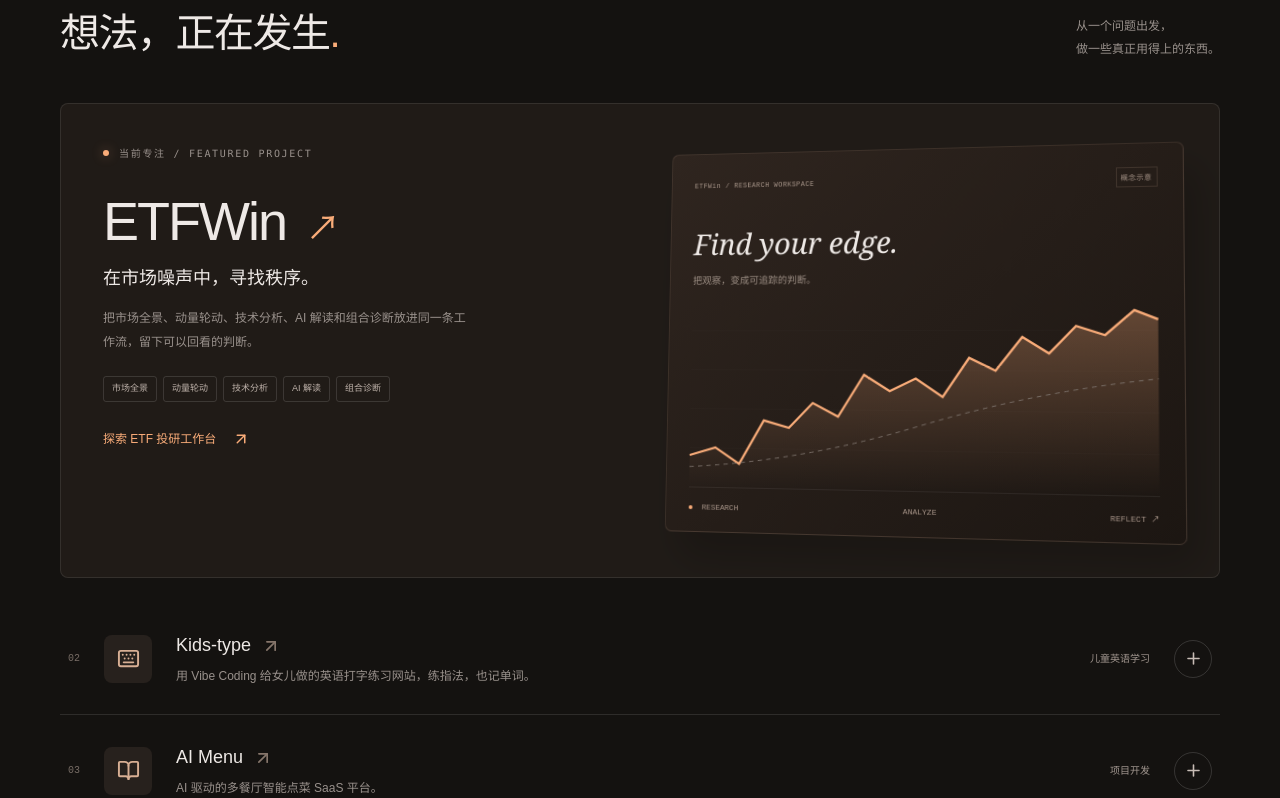
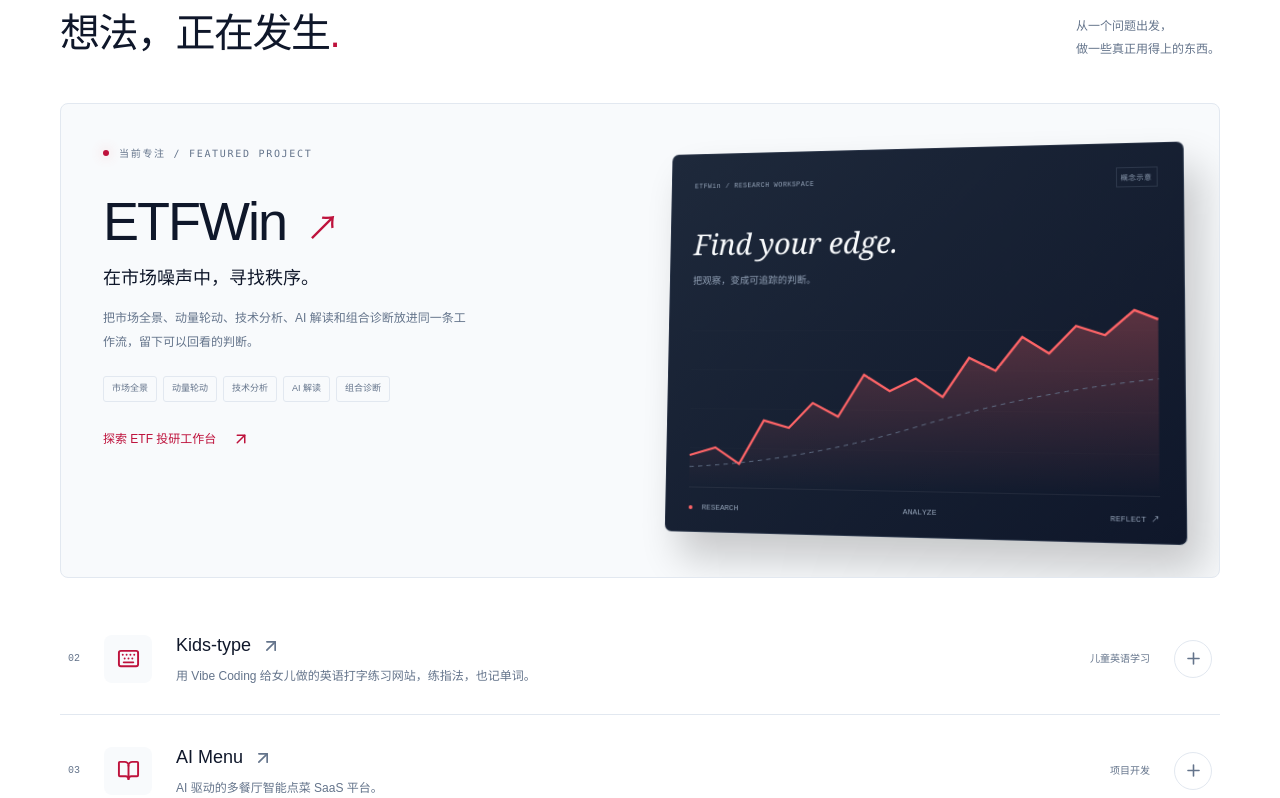
Before and after one commit to jasonbai/jasonbai.github.io, a React (Vite) app: page / in a window 1280 px wide. Shown: the part 1029-1827 px from the top of the page. Built offline with nearby package versions, Linux system fonts and the light colour scheme.

Commit message:
Update website palette to match ETFWin homepage

```diff
--- a/src/App.tsx
+++ b/src/App.tsx
@@ -311,8 +311,8 @@ export default function App() {
               <svg viewBox="0 0 520 210" fill="none">
                 <defs>
                   <linearGradient id="chartFill" x1="0" y1="0" x2="0" y2="1">
-                    <stop stopColor="#f9ac79" stopOpacity=".3" />
-                    <stop offset="1" stopColor="#f9ac79" stopOpacity="0" />
+                    <stop stopColor="var(--brand-red)" stopOpacity=".3" />
+                    <stop offset="1" stopColor="var(--brand-red)" stopOpacity="0" />
                   </linearGradient>
                 </defs>
                 <path
@@ -322,12 +322,12 @@ export default function App() {
                 <path
                   className="chart-line"
                   d="M0 175 L30 166 L58 184 L86 135 L115 143 L142 115 L171 130 L200 83 L229 101 L258 87 L288 107 L317 64 L346 78 L375 41 L404 59 L433 29 L464 39 L495 12 L520 22"
-                  stroke="#f9ac79"
+                  stroke="var(--brand-red)"
                   strokeWidth="2.5"
                 />
                 <path
                   d="M0 188 Q130 180 260 140 T520 86"
-                  stroke="#7d736c"
+                  stroke="#64748b"
                   strokeDasharray="5 5"
                 />
               </svg>
--- a/src/index.css
+++ b/src/index.css
@@ -4,11 +4,17 @@
 }
 :root {
   font-family: var(--font-sans);
-  color: #eee9e6;
-  background: #141210;
+  color: #f8fafc;
+  background: #0f172a;
   font-synthesis: none;
-  --muted: #99918c;
-  --accent: #f9ac79;
+  --muted: #94a3b8;
+  --accent: #f87171;
+  --surface: #1e293b;
+  /* ETFWin homepage title: red-400 → rose-400 → orange-400. */
+  --brand-red: oklch(70.4% .191 22.216);
+  --brand-rose: oklch(71.2% .194 13.428);
+  --brand-orange: oklch(75% .183 55.934);
+  --brand-gradient: linear-gradient(to right, var(--brand-red), var(--brand-rose), var(--brand-orange));
   --line: #ffffff1c;
 }
 * {
@@ -20,6 +26,7 @@ html {
 }
 body {
   margin: 0;
+  overflow-x: clip;
 }
 a {
   color: inherit;
@@ -42,8 +49,8 @@ a:focus-visible {
   outline-offset: 6px;
 }
 ::selection {
-  background: var(--accent);
-  color: #141210;
+  background: var(--brand-gradient);
+  color: #0f172a;
 }
 .site-shell {
   max-width: 1320px;
@@ -82,7 +89,7 @@ a:focus-visible {
   font-size: 13px;
 }
 .header nav span {
-  color: #78716c;
+  color: #94a3b8;
   margin-left: 8px;
   font-size: 10px;
 }
@@ -125,7 +132,7 @@ a:focus-visible {
   height: 6px;
   background: var(--accent);
   border-radius: 50%;
-  box-shadow: 0 0 12px #f9ac7970;
+  box-shadow: 0 0 12px #f8717170;
   flex-shrink: 0;
 }
 .hero h1 {
@@ -140,6 +147,9 @@ a:focus-visible {
   font-weight: 400;
   font-style: italic;
   color: var(--accent);
+  background: var(--brand-gradient);
+  background-clip: text;
+  -webkit-text-fill-color: transparent;
   letter-spacing: -5px;
 }
 .hero h1 i {
@@ -165,8 +175,8 @@ a:focus-visible {
   align-items: center;
   gap: 38px;
   margin-top: 24px;
-  background: var(--accent);
-  color: #20150d;
+  background: var(--brand-gradient);
+  color: #0f172a;
   padding: 16px 22px;
   border-radius: 4px;
   font-size: 13px;
@@ -177,7 +187,7 @@ a:focus-visible {
 }
 .button-primary:hover {
   transform: translateY(-4px);
-  box-shadow: 0 8px 35px #f9ac7920;
+  box-shadow: 0 8px 35px #f8717120;
 }
 .hero-bottom {
   position: absolute;
@@ -187,7 +197,7 @@ a:focus-visible {
   display: flex;
   justify-content: space-between;
   align-items: center;
-  color: #897f79;
+  color: #94a3b8;
   font-size: 9px;
   letter-spacing: 1.4px;
 }
@@ -216,17 +226,17 @@ a:focus-visible {
   position: absolute;
   inset: 90px;
   border-radius: 50%;
-  background: #ca784120;
+  background: #fb718520;
   filter: blur(65px);
 }
 .orbital {
   position: absolute;
   inset: 85px 20px;
-  border: 1px solid #d3af9760;
+  border: 1px solid #fb718560;
   border-radius: 50%;
   transform: rotate(-35deg) rotateX(55deg);
   animation: orbit 24s linear infinite;
-  box-shadow: inset 0 0 20px #f9ac7904;
+  box-shadow: inset 0 0 20px #f8717104;
 }
 .orbital::before {
   content: "";
@@ -237,18 +247,18 @@ a:focus-visible {
   background: var(--accent);
   top: 43%;
   left: -4px;
-  box-shadow: 0 0 16px #f9ac79;
+  box-shadow: 0 0 16px #f87171;
 }
 .orbital-two {
   inset: 40px 90px;
   animation: orbit-two 30s linear infinite;
-  border-color: #d3af9740;
+  border-color: #fb718540;
 }
 .orbital-three {
   inset: 80px 65px;
   animation: orbit-three 38s linear infinite;
   border-style: dashed;
-  border-color: #d3af9724;
+  border-color: #fb718524;
 }
 .core {
   position: absolute;
@@ -259,14 +269,14 @@ a:focus-visible {
   border-radius: 50%;
   background: radial-gradient(
     circle at 32% 25%,
-    #8b6a54,
-    #31261e 48%,
-    #15100c 75%
+    #be6479,
+    #3b2346 48%,
+    #0f172a 75%
   );
   box-shadow:
     inset -10px -12px 25px #000,
-    inset 2px 2px 9px #edcbb455,
-    0 0 70px #d1824d18;
+    inset 2px 2px 9px #fda4af55,
+    0 0 70px #fb718518;
   display: grid;
   place-items: center;
 }
@@ -275,8 +285,8 @@ a:focus-visible {
   font-style: italic;
   font-size: 87px;
   line-height: 1;
-  color: #e7c1a7;
-  text-shadow: 0 2px 15px #ffb58420;
+  color: #fecdd3;
+  text-shadow: 0 2px 15px #fb718520;
   transform: translateY(-8px);
 }
 .orbit-label {
@@ -285,9 +295,9 @@ a:focus-visible {
     9px Consolas,
     monospace;
   letter-spacing: 1px;
-  color: #c8b9af;
-  background: #1f1a16;
-  border: 1px solid #ca9f822e;
+  color: #cbd5e1;
+  background: #1e293b;
+  border: 1px solid #fb71852e;
   padding: 9px 12px;
   border-radius: 3px;
   animation: float 6s ease-in-out infinite;
@@ -313,12 +323,12 @@ a:focus-visible {
   font:
     8px/1.9 Consolas,
     monospace;
-  color: #6c5f56;
+  color: #94a3b8;
   letter-spacing: 1px;
 }
 .ticker {
-  background: var(--accent);
-  color: #25180f;
+  background: var(--brand-gradient);
+  color: #0f172a;
   overflow: hidden;
   padding: 17px 0;
   transform: rotate(-1.3deg);
@@ -372,15 +382,15 @@ h2 > span {
   display: grid;
   grid-template-columns: 1fr 1fr;
   gap: 35px;
-  background: #201b17;
-  border: 1px solid #ffffff17;
+  background: var(--surface);
+  border: 1px solid var(--line);
   border-radius: 8px;
   padding: 42px;
   overflow: hidden;
   transition: border-color 0.3s;
 }
 .featured-project:hover {
-  border-color: #f9ac7960;
+  border-color: #f8717160;
 }
 .featured-copy h3 {
   font-size: 54px;
@@ -418,10 +428,10 @@ h2 > span {
 }
 .tags span {
   font-size: 9px;
-  border: 1px solid #ffffff20;
+  border: 1px solid var(--line);
   border-radius: 3px;
   padding: 5px 8px;
-  color: #bdb1a9;
+  color: var(--muted);
 }
 .text-link {
   display: inline-flex;
@@ -432,10 +442,12 @@ h2 > span {
   margin-top: 28px;
 }
 .market-art {
+  color: #f8fafc;
+  --accent: var(--brand-red);
   align-self: center;
   min-width: 0;
-  background: linear-gradient(140deg, #2f251f, #1c1612);
-  border: 1px solid #bd9a832d;
+  background: linear-gradient(140deg, #1e293b, #0f172a);
+  border: 1px solid #94a3b82d;
   border-radius: 7px;
   padding: 23px 24px 18px;
   transform: perspective(900px) rotateY(-7deg) rotateX(3deg);
@@ -452,10 +464,10 @@ h2 > span {
   gap: 10px;
   font: 7px monospace;
   letter-spacing: 0.5px;
-  color: #a9978b;
+  color: #94a3b8;
 }
 .chart-badge {
-  border: 1px solid #bd9a832d;
+  border: 1px solid #94a3b82d;
   padding: 4px;
   white-space: nowrap;
 }
@@ -468,7 +480,7 @@ h2 > span {
 .market-title small {
   display: block;
   font: 10px var(--font-sans);
-  color: #9c8e84;
+  color: #94a3b8;
   margin-top: 9px;
 }
 .market-art svg {
@@ -490,7 +502,7 @@ h2 > span {
   display: flex;
   justify-content: space-between;
   font: 8px monospace;
-  color: #a9968a;
+  color: #94a3b8;
   border-top: 1px solid #ffffff10;
   padding-top: 15px;
 }
@@ -511,7 +523,7 @@ h2 > span {
 }
 .project-item:hover,
 .project-item.is-open {
-  background: #ffffff02;
+  background: #64748b08;
 }
 .project-summary {
   display: flex;
@@ -521,7 +533,7 @@ h2 > span {
 }
 .project-number {
   font: 10px monospace;
-  color: #786d66;
+  color: var(--muted);
 }
 .project-symbol {
   width: 48px;
@@ -529,8 +541,8 @@ h2 > span {
   border-radius: 8px;
   display: grid;
   place-items: center;
-  background: #27211d;
-  color: #d8af94;
+  background: var(--surface);
+  color: var(--accent);
   flex-shrink: 0;
 }
 .project-title {
@@ -547,7 +559,7 @@ h2 > span {
   overflow-wrap: anywhere;
 }
 .project-title h3 svg {
-  color: #86766b;
+  color: var(--muted);
   flex-shrink: 0;
 }
 .project-title a:hover {
@@ -560,14 +572,14 @@ h2 > span {
 }
 .project-category {
   font-size: 10px;
-  color: #a1968f;
+  color: var(--muted);
 }
 .expand-button {
   display: grid;
   place-items: center;
   background: transparent;
-  color: #c7bcb5;
-  border: 1px solid #ffffff25;
+  color: var(--muted);
+  border: 1px solid var(--line);
   border-radius: 50%;
   width: 38px;
   height: 38px;
@@ -576,8 +588,8 @@ h2 > span {
   transition: background 0.2s;
 }
 .expand-button:hover {
-  background: var(--accent);
-  color: #141210;
+  background: var(--brand-gradient);
+  color: #0f172a;
 }
 .project-details {
   padding: 0 25px 30px 104px;
@@ -600,7 +612,7 @@ h2 > span {
   margin: 0;
 }
 .themes-section {
-  background: #1c1816;
+  background: #0f172a;
   border-block: 1px solid var(--line);
 }
 .themes-section .section {
@@ -640,7 +652,7 @@ h2 > span {
 }
 .theme-card > svg {
   margin-top: 25px;
-  color: #9b8a7f;
+  color: var(--muted);
   transition: transform 0.3s;
 }
 .theme-card:hover > svg {
@@ -680,7 +692,7 @@ h2 > span {
 .about-body > p {
   font-size: 14px;
   line-height: 2.2;
-  color: #b1a8a2;
+  color: var(--muted);
   margin: 0;
 }
 .questions {
@@ -693,11 +705,11 @@ h2 > span {
   border-top: 1px solid var(--line);
   padding: 15px 0;
   margin: 0;
-  color: #b3a69e;
+  color: var(--muted);
 }
 .questions span {
   font: 9px monospace;
-  color: #77665b;
+  color: var(--muted);
   margin-top: 3px;
 }
 .timeline-section {
@@ -710,7 +722,7 @@ h2 > span {
 }
 .timeline article {
   position: relative;
-  border-top: 1px solid #ffffff25;
+  border-top: 1px solid var(--line);
   padding: 25px 25px 0 0;
 }
 .timeline-dot {
@@ -720,17 +732,17 @@ h2 > span {
   width: 7px;
   height: 7px;
   border-radius: 50%;
-  background: #846856;
+  background: #94a3b8;
 }
 .timeline article:first-child .timeline-dot {
   background: var(--accent);
-  box-shadow: 0 0 15px #f9ac7966;
+  box-shadow: 0 0 15px #f8717166;
 }
 .timeline-year {
   font:
     20px Georgia,
     serif;
-  color: #c7ab98;
+  color: var(--accent);
 }
 .timeline h3 {
   font-size: 14px;
@@ -747,7 +759,7 @@ h2 > span {
   padding-top: 65px;
   padding-bottom: 70px;
   border-top: 1px solid var(--line);
-  background: radial-gradient(ellipse at 90% 100%, #432f2240, transparent 65%);
+  background: radial-gradient(ellipse at 90% 100%, #fb718518, transparent 65%);
 }
 .contact-section h2 {
   font-size: 56px;
@@ -778,7 +790,7 @@ h2 > span {
   display: flex;
   align-items: center;
   gap: 14px;
-  border: 1px solid #ffffff25;
+  border: 1px solid var(--line);
   padding: 13px 17px;
   border-radius: 4px;
   font-size: 12px;
@@ -787,8 +799,8 @@ h2 > span {
     color 0.2s;
 }
 .social-links :is(a, button):hover {
-  background: var(--accent);
-  color: #141210;
+  background: var(--brand-gradient);
+  color: #0f172a;
 }
 .social-links :is(a, button) > svg:last-child {
   margin-left: 14px;
@@ -816,8 +828,8 @@ h2 > span {
   top: -100px;
   left: 15px;
   padding: 15px;
-  background: var(--accent);
-  color: #141210;
+  background: var(--brand-gradient);
+  color: #0f172a;
   z-index: 100;
 }
 .skip-link:focus {
@@ -1233,10 +1245,10 @@ body:has(.wechat-dialog[open]) {
   max-height: calc(100dvh - 32px);
   overflow-y: auto;
   padding: 44px 24px 28px;
-  border: 1px solid #ffffff25;
+  border: 1px solid var(--line);
   border-radius: 12px;
-  background: #201b17;
-  color: #eee9e6;
+  background: var(--surface);
+  color: #f8fafc;
   text-align: center;
   box-shadow: 0 24px 80px #0008;
 }
@@ -1283,3 +1295,29 @@ body:has(.wechat-dialog[open]) {
   background: #ffffff10;
   color: var(--accent);
 }
+
+/* Light content sections mirror ETFWin's dark-hero / white-content palette. */
+#projects,
+.about-section,
+.timeline-section {
+  --accent: #be123c;
+  --muted: #64748b;
+  --surface: #f8fafc;
+  --line: #e2e8f0;
+  color: #0f172a;
+  background: #fff;
+  box-shadow: 0 0 0 100vmax #fff;
+  clip-path: inset(0 -100vmax);
+}
+.ticker {
+  background: var(--brand-gradient);
+}
+.expand-button:hover {
+  background: var(--accent);
+  color: #fff;
+}
+
+.about-section .social-links :is(a, button):hover {
+  background: var(--accent);
+  color: #fff;
+}
```
